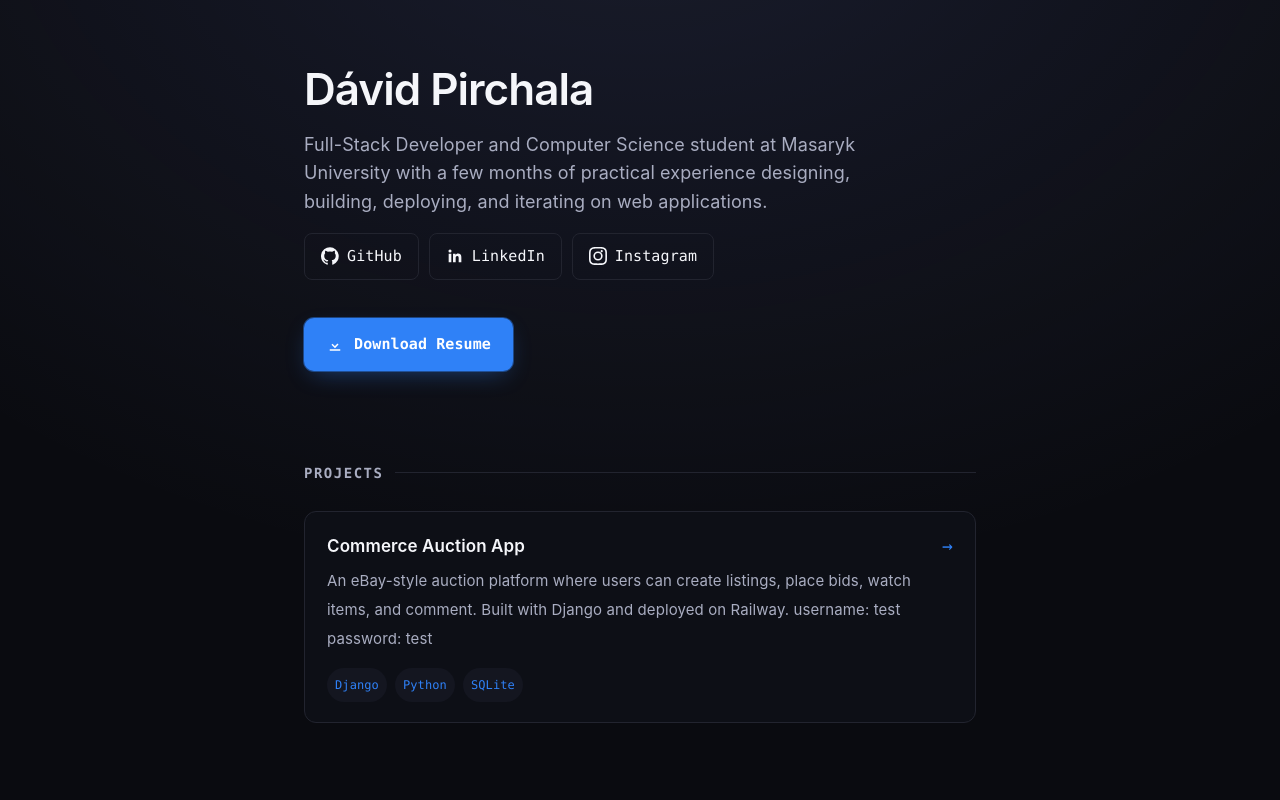
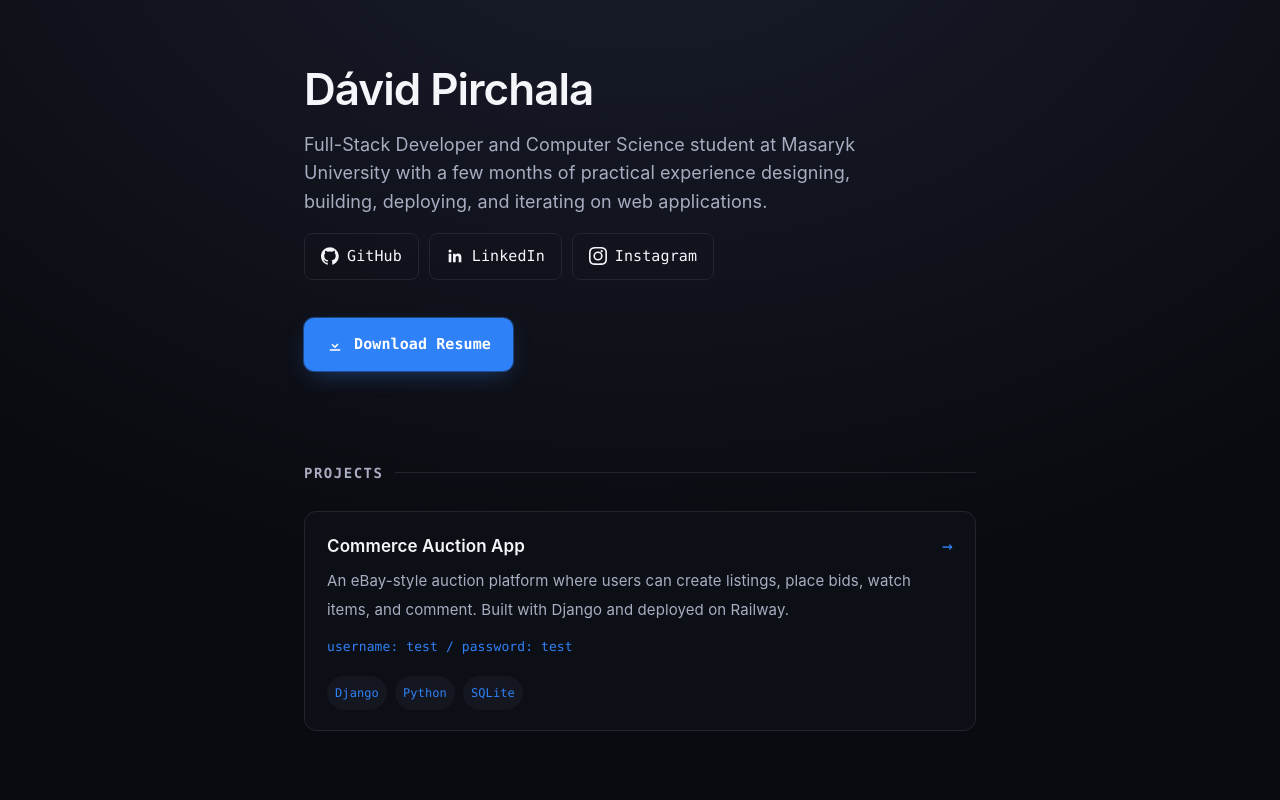
Before and after one commit to Dafitko/dafitko.github.io, a React (Vite) app: page / in a window 1280 px wide. Shown: the top 800 px of the page. Built offline with nearby package versions, Linux system fonts and the light colour scheme.

Commit message:
added credentials

```diff
--- a/src/App.css
+++ b/src/App.css
@@ -193,6 +193,13 @@
   font-size: 17px;
 }
 
+.project .credentials {
+  margin-top: 8px;
+  font-family: var(--mono);
+  font-size: 13px;
+  color: var(--accent);
+}
+
 .project .arrow {
   color: var(--accent);
   font-family: var(--mono);
--- a/src/App.jsx
+++ b/src/App.jsx
@@ -38,10 +38,9 @@ const experience = [
 const projects = [
   {
     name: 'Commerce Auction App',
-    description: 'An eBay-style auction platform where users can create listings, \
-    place bids, watch items, and comment. Built with Django and deployed on Railway. \
-    username: test \
-    password: test',
+    description:
+      'An eBay-style auction platform where users can create listings, place bids, watch items, and comment. Built with Django and deployed on Railway.',
+    credentials: 'username: test / password: test',
     href: 'https://commerce.pirchaladavid.dev/',
     stack: ['Django', 'Python', 'SQLite'],
   },
@@ -119,6 +118,7 @@ function App() {
                   <span className="arrow">→</span>
                 </div>
                 <p>{p.description}</p>
+                {p.credentials && <p className="credentials">{p.credentials}</p>}
                 <div className="stack">
                   {p.stack.map((s) => (
                     <span key={s}>{s}</span>
```
